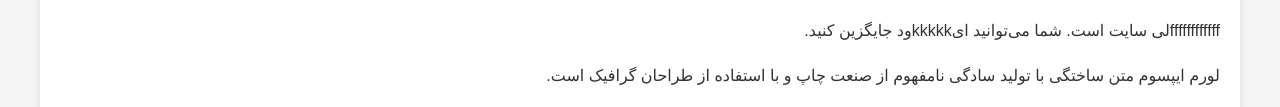
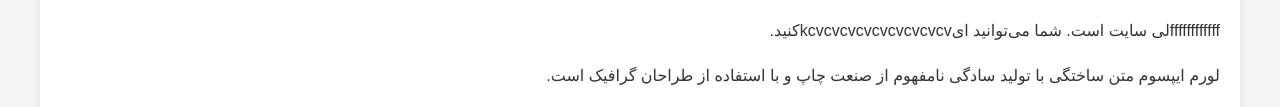
Before and after one commit to PayeshTurbine/test2, a plain HTML site: page index.html in a window 1280 px wide. Shown: the part 506-613 px from the top of the page. Drawn offline with Linux system fonts and the light colour scheme.

Commit message:
Update index.html

```diff
--- a/index.html
+++ b/index.html
@@ -31,7 +31,7 @@
             </div>
 
             <div class="home-text">
-                <p>ffffffffffffلی سایت است. شما می‌توانید ایkkkkkود جایگزین کنید.</p>
+                <p>ffffffffffffلی سایت است. شما می‌توانید ایkcvcvcvcvcvcvcvcvcvکنید.</p>
                 <p>لورم ایپسوم متن ساختگی با تولید سادگی نامفهوم از صنعت چاپ و با استفاده از طراحان گرافیک است.</p>
                 <p>چاپگرها و متون بلکه روزنامه و مجله در ستون و سطرآنچنان که لازم است و برای شرایط فعلی تکنولوژی مورد نیاز است.</p>
             </div>
```
